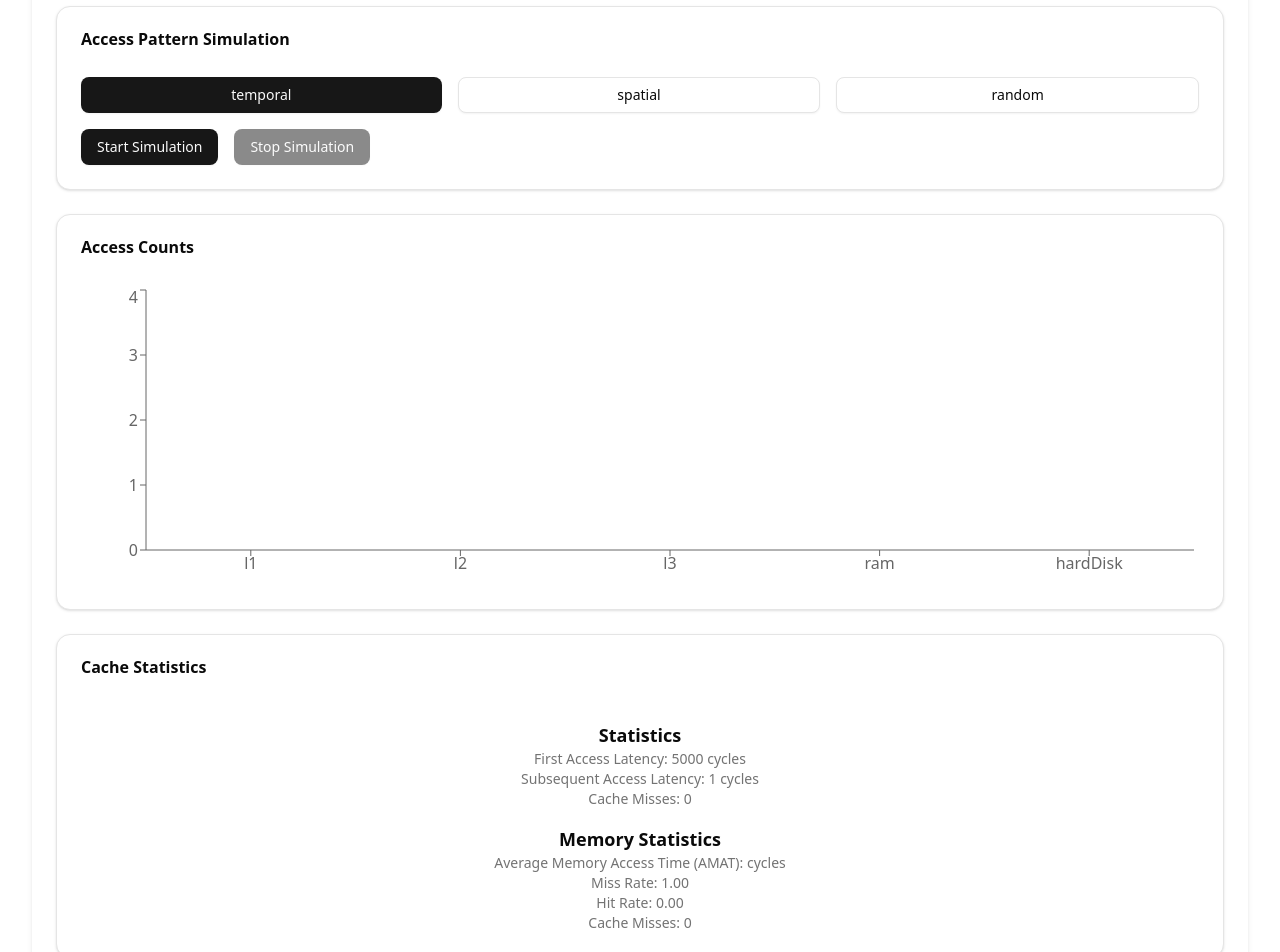
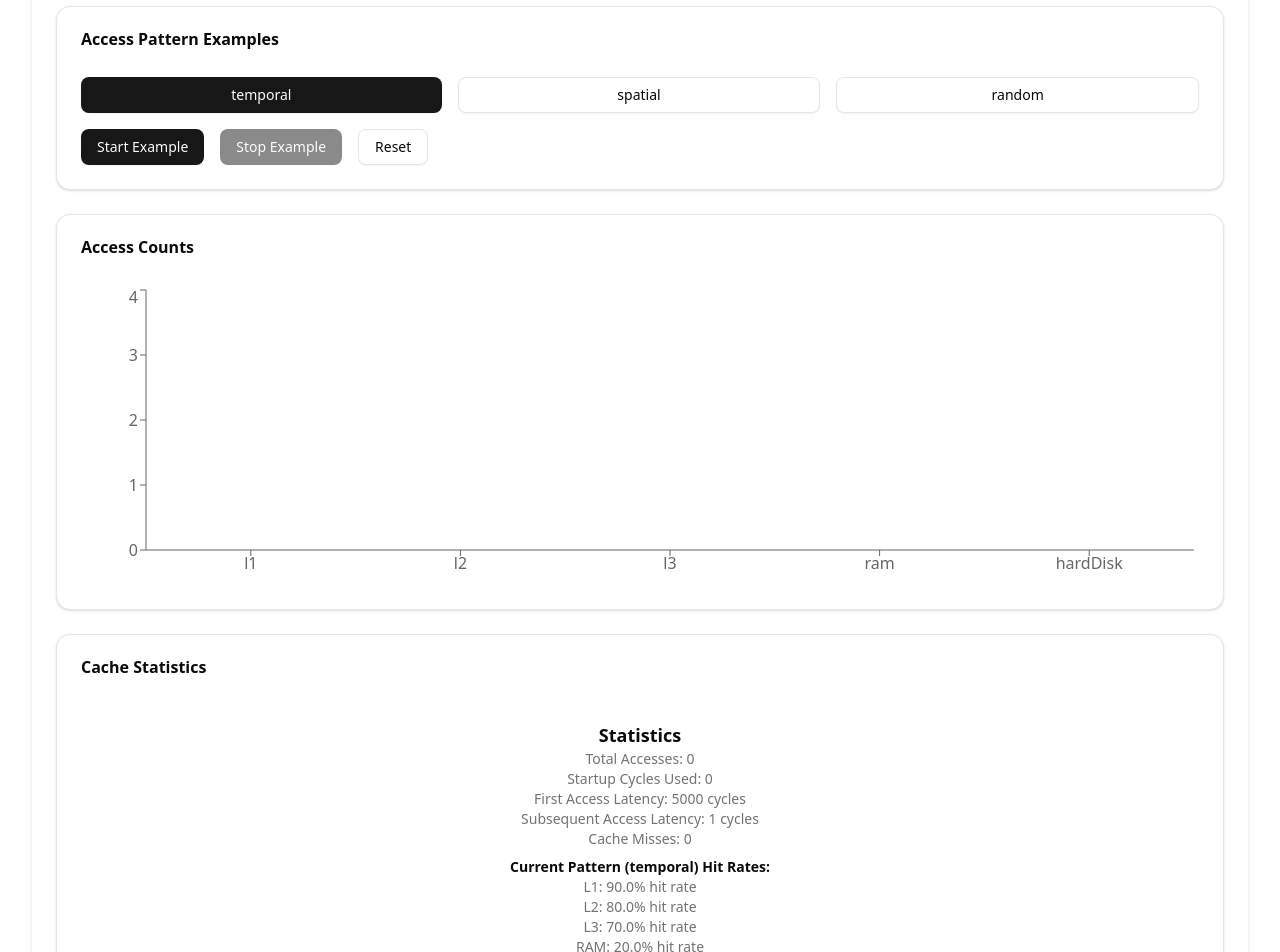
Before and after one commit to Goodr-Interactive/viz-computer-systems, a React (Vite) app: page /csc368/caches in a window 1280 px wide. Shown: the part 640-1592 px from the top of the page. Built offline with nearby package versions, Linux system fonts and the light colour scheme.

Commit message:
added "startup", probabilistic miss rates

```diff
--- a/src/pages/csc368/cache/components/CacheHierarchyVisualization.tsx
+++ b/src/pages/csc368/cache/components/CacheHierarchyVisualization.tsx
@@ -27,42 +27,100 @@ export const CacheHierarchyVisualization: React.FC = () => {
     firstAccessLatency: latencyConfig.hardDisk, // Initial latency for first access
     subsequentAccessLatency: latencyConfig.l1, // Reduced latency for subsequent accesses
     cacheMisses: 0, // Tracks the number of cache misses
+    totalAccesses: 0, // Total number of access simulations
+    startupCycles: 0, // Tracks startup overhead cycles
   });
 
   const simulateAccessPattern = () => {
-    const patternToLevelMap: Record<keyof typeof ACCESS_PATTERNS, keyof typeof latencyConfig> = {
-      temporal: "l1",
-      spatial: "l2",
-      random: "hardDisk",
+    // Define miss rates based on access pattern and cache level
+    const missRates = {
+      temporal: { l1: 0.1, l2: 0.2, l3: 0.3, ram: 0.8, hardDisk: 1.0 },
+      spatial: { l1: 0.3, l2: 0.15, l3: 0.25, ram: 0.7, hardDisk: 1.0 },
+      random: { l1: 0.8, l2: 0.85, l3: 0.9, ram: 0.95, hardDisk: 1.0 }
     };
 
-    const level = patternToLevelMap[selectedPattern];
-    const latency = latencyConfig[level];
+    // Startup cost: On first access, we need to reach hard disk for initial loading
+    const STARTUP_CYCLES = 10;
+    let isFirstAccess = false;
 
-    // Simulate hit/miss rates
-    const hitRate = level === "hardDisk" ? 0 : 0.7; // Example: 70% hit rate for caches
-    const missRate = 1 - hitRate;
-    const missPenalty = latencyConfig.hardDisk; // Hard disk latency as miss penalty
+    setCacheStats(prev => {
+      if (prev.totalAccesses === 0) {
+        isFirstAccess = true;
+      }
+      return prev;
+    });
 
-    // Calculate AMAT
-    const calculatedAmat = latency + missRate * missPenalty;
+    // Simulate cache hierarchy access - check each level sequentially
+    const levels: Array<keyof typeof latencyConfig> = ["l1", "l2", "l3", "ram", "hardDisk"];
+    let totalLatency = 0;
+    let hitLevel: keyof typeof latencyConfig | null = null;
+    let accessCount = 0;
+
+    // Add startup latency if this is the first access in the simulation
+    if (isFirstAccess) {
+      totalLatency += STARTUP_CYCLES;
+    }
+
+    for (const level of levels) {
+      accessCount++;
+      const missRate = missRates[selectedPattern][level];
+      const hitRate = 1 - missRate;
+
+      // Add latency for accessing this level
+      totalLatency += latencyConfig[level];
+
+      // Probabilistically determine if we hit at this level using hitRate
+      const random = Math.random();
+      if (random < hitRate || level === "hardDisk") {
+        // Hit at this level (or reached final level)
+        hitLevel = level;
+        break;
+      }
+      // If miss (random >= hitRate), continue to next level
+    }
+
+    // Calculate proper AMAT based on the cache hierarchy (including startup cost)
+    let calculatedAmat = 0;
+
+    // Add startup cost to AMAT calculation
+    calculatedAmat += STARTUP_CYCLES;
+
+    for (let i = 0; i < levels.length; i++) {
+      const level = levels[i];
+
+      if (i === 0) {
+        // L1 is always accessed
+        calculatedAmat += latencyConfig[level];
+      } else {
+        // Higher levels are accessed only on miss from previous levels
+        let missFromPrevious = 1;
+        for (let j = 0; j < i; j++) {
+          missFromPrevious *= missRates[selectedPattern][levels[j]];
+        }
+        calculatedAmat += missFromPrevious * latencyConfig[level];
+      }
+    }
+
     setAmat(calculatedAmat);
 
-    // Update access counts for all levels up to the hit level
+    // Update cache stats
+    setCacheStats((prev) => ({
+      ...prev,
+      firstAccessLatency: totalLatency,
+      subsequentAccessLatency: hitLevel ? latencyConfig[hitLevel] : latencyConfig.hardDisk,
+      cacheMisses: prev.cacheMisses + (hitLevel === "ram" || hitLevel === "hardDisk" ? 1 : 0),
+      totalAccesses: prev.totalAccesses + 1,
+      startupCycles: prev.startupCycles + (isFirstAccess ? STARTUP_CYCLES : 0),
+    }));
+
+    // Update access counts based on actual simulation
     setAccessCounts((prev) => {
       const updatedCounts = { ...prev };
-      const levels: Array<keyof typeof latencyConfig> = ["l1", "l2", "l3", "ram", "hardDisk"];
-      for (const cacheLevel of levels) {
-        updatedCounts[cacheLevel] += 1;
-        if (cacheLevel === level) break; // Stop incrementing once the hit level is reached
+      for (let i = 0; i < accessCount; i++) {
+        updatedCounts[levels[i]] += 1;
       }
       return updatedCounts;
     });
-
-    setCacheStats((prev) => ({
-      ...prev,
-      cacheMisses: prev.cacheMisses + (level === "hardDisk" ? 1 : 0),
-    }));
   };
 
   const startSimulation = () => {
@@ -76,6 +134,19 @@ export const CacheHierarchyVisualization: React.FC = () => {
 
   const stopSimulation = () => {
     setIsSimulating(false);
+  };
+
+  const resetSimulation = () => {
+    setIsSimulating(false);
+    setAmat(null);
+    setAccessCounts({ l1: 0, l2: 0, l3: 0, ram: 0, hardDisk: 0 });
+    setCacheStats({
+      firstAccessLatency: latencyConfig.hardDisk,
+      subsequentAccessLatency: latencyConfig.l1,
+      cacheMisses: 0,
+      totalAccesses: 0,
+      startupCycles: 0,
+    });
   };
 
   const renderHierarchy = () => (
@@ -219,9 +290,23 @@ export const CacheHierarchyVisualization: React.FC = () => {
     </ResponsiveContainer>
   );
 
-  const renderCacheStats = () => (
+  const renderCacheStats = () => {
+    // Define miss rates based on access pattern and cache level
+    const missRates = {
+      temporal: { l1: 0.1, l2: 0.2, l3: 0.3, ram: 0.8, hardDisk: 1.0 },
+      spatial: { l1: 0.3, l2: 0.15, l3: 0.25, ram: 0.7, hardDisk: 1.0 },
+      random: { l1: 0.8, l2: 0.85, l3: 0.9, ram: 0.95, hardDisk: 1.0 }
+    };
+
+    return (
       <div className="mt-4 text-center">
         <h4 className="text-lg font-semibold">Statistics</h4>
+        <p className="text-sm text-muted-foreground">
+          Total Accesses: {cacheStats.totalAccesses}
+        </p>
+        <p className="text-sm text-muted-foreground">
+          Startup Cycles Used: {cacheStats.startupCycles}
+        </p>
         <p className="text-sm text-muted-foreground">
           First Access Latency: {cacheStats.firstAccessLatency} cycles
         </p>
@@ -231,16 +316,20 @@ export const CacheHierarchyVisualization: React.FC = () => {
         <p className="text-sm text-muted-foreground">
           Cache Misses: {cacheStats.cacheMisses}
         </p>
-        <div className="mt-4 text-center">
-          <h4 className="text-lg font-semibold">Memory Statistics</h4>
-          <p className="text-sm text-muted-foreground">Average Memory Access Time (AMAT): {amat?.toFixed(2)} cycles</p>
-          <p className="text-sm text-muted-foreground">Miss Rate: {(1 - cacheStats.subsequentAccessLatency / cacheStats.firstAccessLatency).toFixed(2)}</p>
-          <p className="text-sm text-muted-foreground">Hit Rate: {(cacheStats.subsequentAccessLatency / cacheStats.firstAccessLatency).toFixed(2)}</p>
-          <p className="text-sm text-muted-foreground">Cache Misses: {cacheStats.cacheMisses}</p>
+        <div className="mt-2">
+          <h5 className="font-semibold text-sm">Current Pattern ({selectedPattern}) Hit Rates:</h5>
+          {Object.entries(missRates[selectedPattern]).map(([level, missRate]) => {
+            const hitRate = 1 - missRate;
+            return (
+              <p key={level} className="text-sm text-muted-foreground">
+                {level.toUpperCase()}: {(hitRate * 100).toFixed(1)}% hit rate
+              </p>
+            );
+          })}
         </div>
       </div>
-
     );
+  };
 
   return (
     <div className="space-y-6">
@@ -262,16 +351,19 @@ export const CacheHierarchyVisualization: React.FC = () => {
 
       <Card>
         <CardHeader>
-          <CardTitle>Access Pattern Simulation</CardTitle>
+          <CardTitle>Access Pattern Examples</CardTitle>
         </CardHeader>
         <CardContent>
           {renderAccessPattern()}
           <div className="flex space-x-4 mt-4">
             <Button onClick={startSimulation} disabled={isSimulating}>
-              Start Simulation
+              Start Example
             </Button>
             <Button onClick={stopSimulation} disabled={!isSimulating}>
-              Stop Simulation
+              Stop Example
+            </Button>
+            <Button onClick={resetSimulation} variant="outline">
+              Reset
             </Button>
           </div>
         </CardContent>
@@ -292,6 +384,13 @@ export const CacheHierarchyVisualization: React.FC = () => {
         </CardHeader>
         <CardContent>{renderCacheStats()}</CardContent>
       </Card>
+
+      {amat !== null && (
+        <div className="mt-4 text-center">
+          <h4 className="text-lg font-semibold">Memory Statistics</h4>
+          <p className="text-sm text-muted-foreground">Average Memory Access Time (AMAT): {amat.toFixed(2)} cycles</p>
+        </div>
+      )}
     </div>
   );
 };
```
Lines whose indentation alone changed are shown as unchanged.
